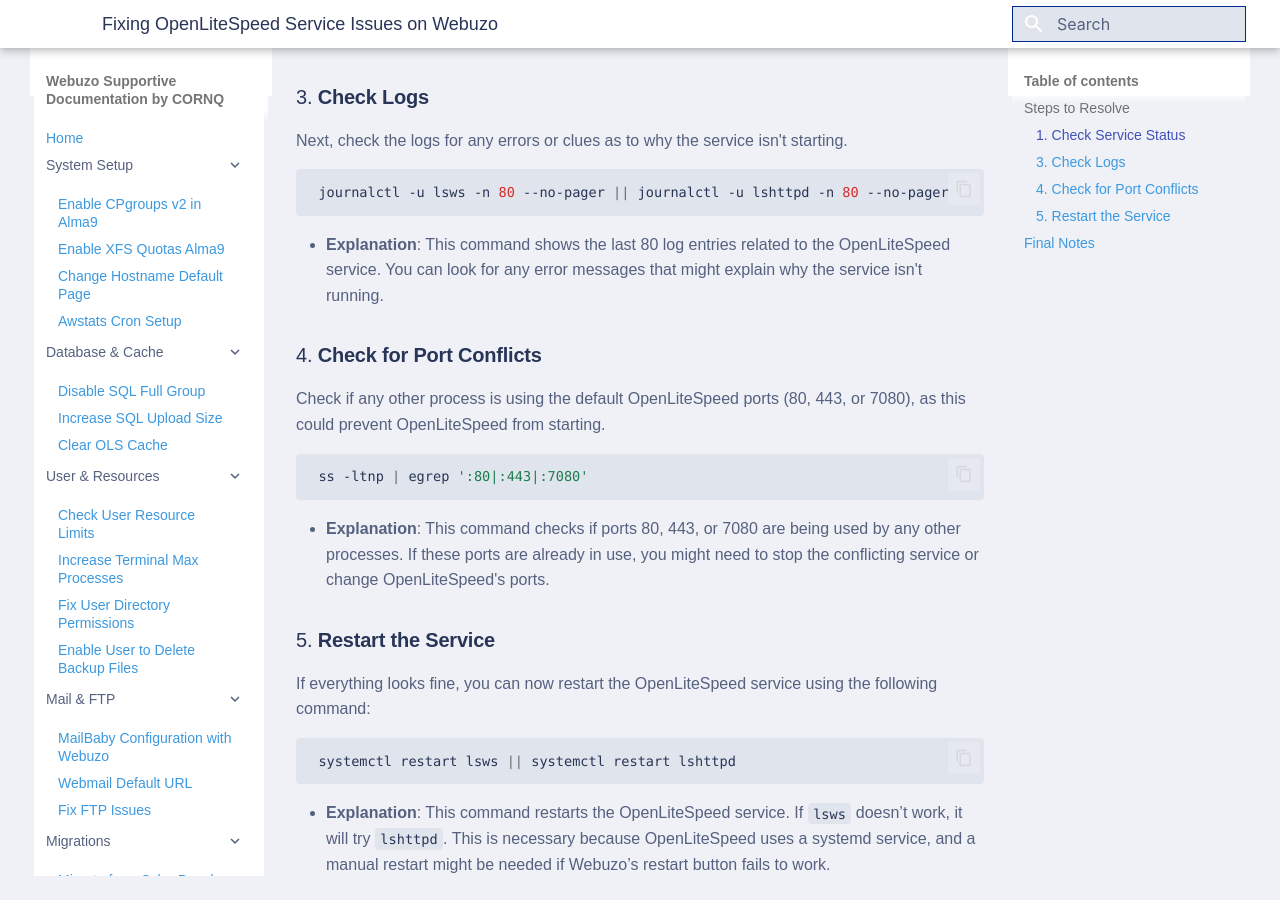
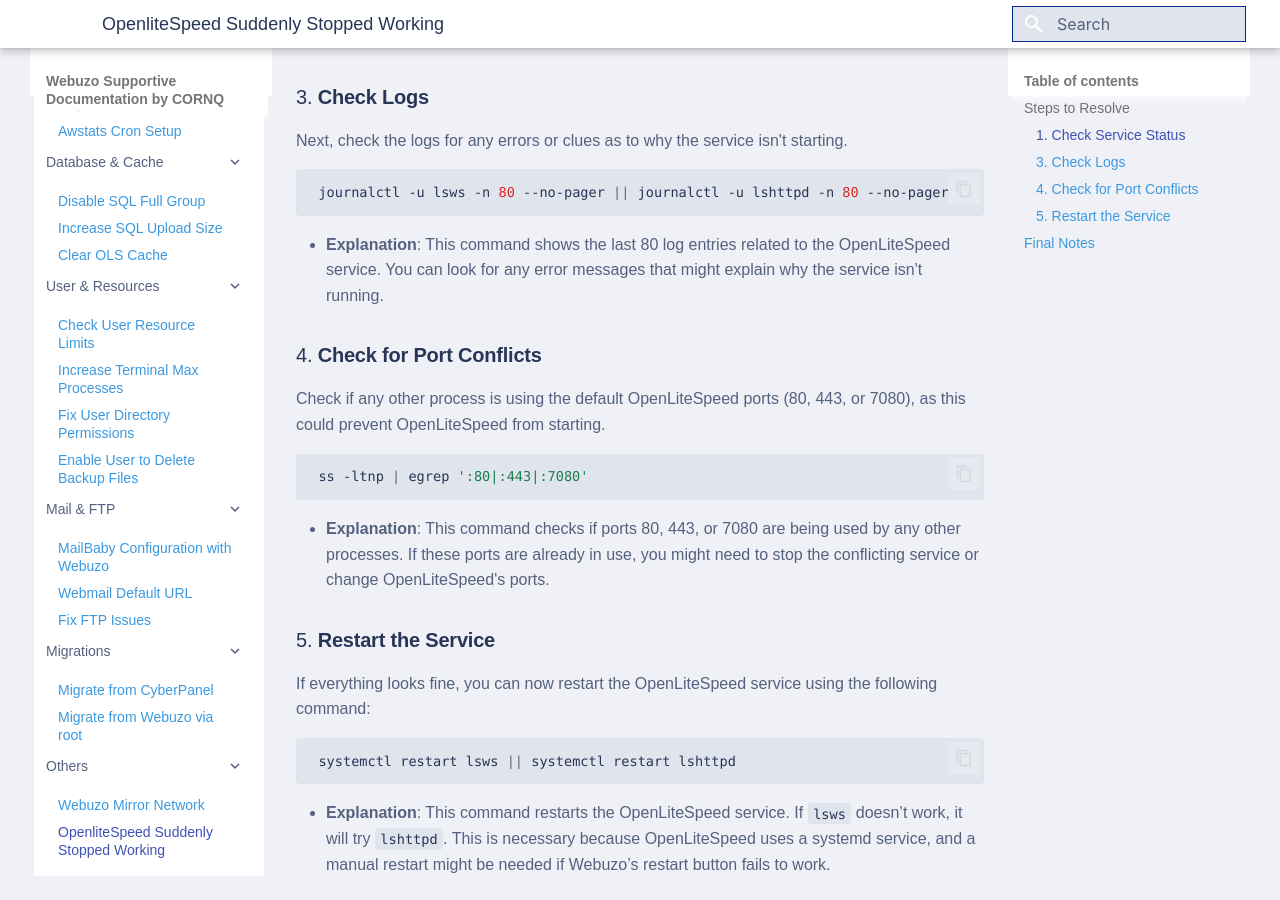
Before and after one commit to cornQ/webuzo-server-setup, an MkDocs documentation site: the page built from docs/webuzo-openlitespeed-suddenly-stopped-working-fix.md, in a window 1280 px wide and 900 px high, scrolled down 782 px. Built offline with MkDocs 1.6.1 and Material for MkDocs 9.7.7, drawn with Linux system fonts in a browser that asks for light colours; some web fonts are replaced.

Commit message:
Add documentation for OpenLiteSpeed issue fix

```diff
--- a/mkdocs.yml
+++ b/mkdocs.yml
@@ -67,3 +67,4 @@
       - 'Migrate from Webuzo via root': webuzo-to-webuzo-import-using-root-password.md
   - 'Others':
       - 'Webuzo Mirror Network': webuzo-mirror-network-info.md
+      - 'OpenliteSpeed Suddenly Stopped Working': webuzo-openlitespeed-suddenly-stopped-working-fix.md
```
